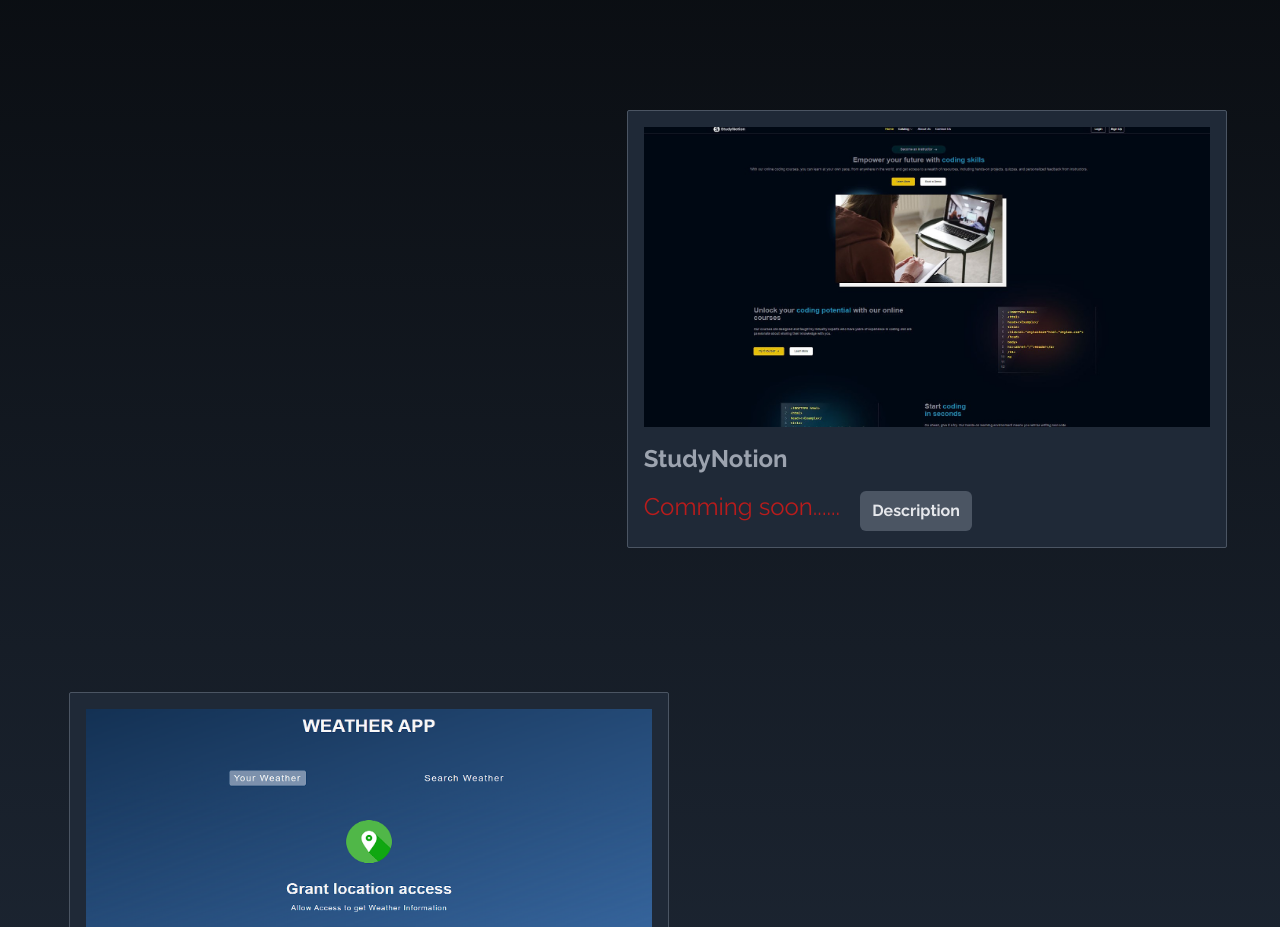
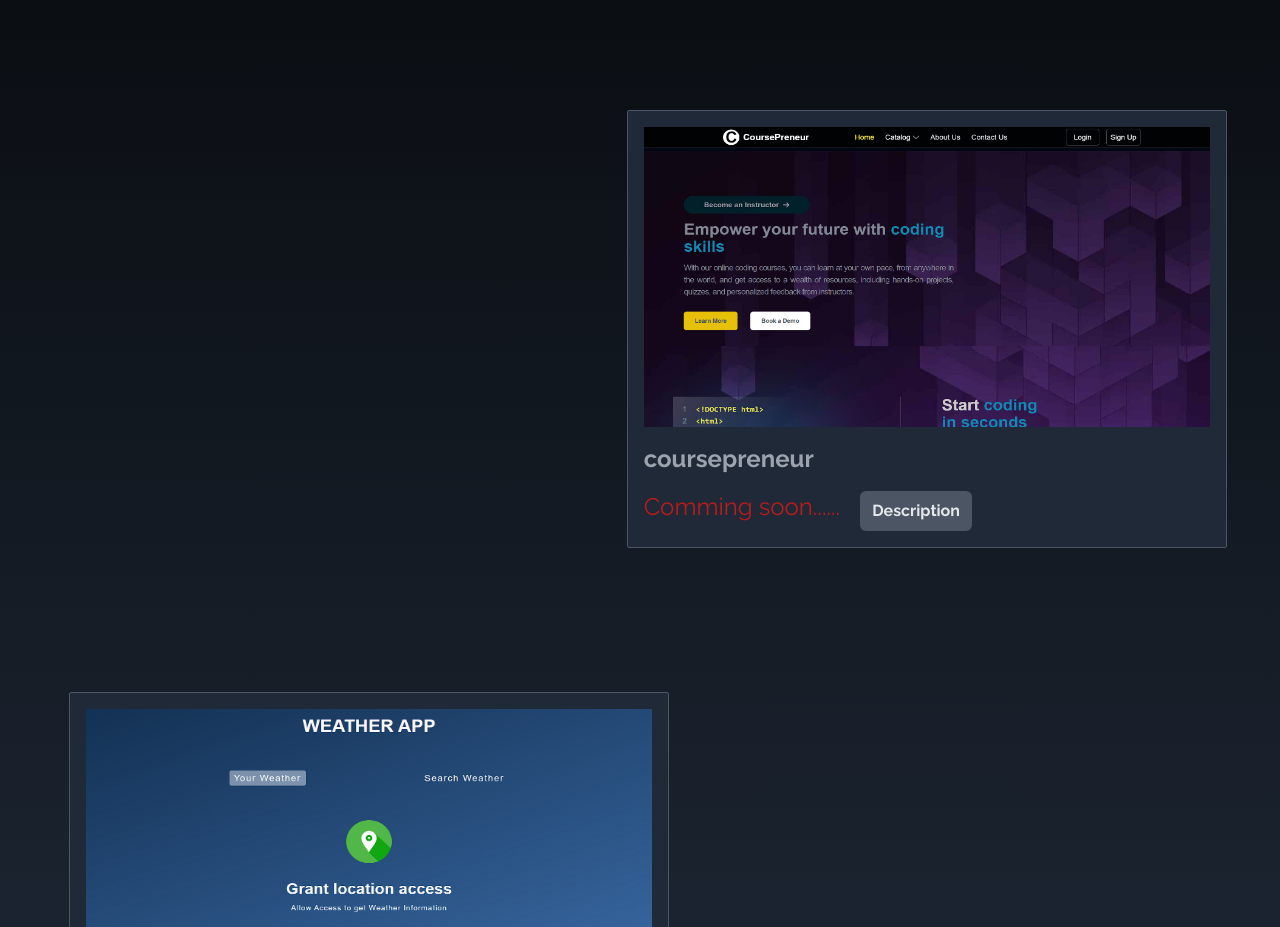
Before and after one commit to jigarvyasidea/jigarprotfolio, a React (Create React App) app: page / in a window 1280 px wide. Shown: the part 1500-2427 px from the top of the page. Built offline with nearby package versions, Linux system fonts and the light colour scheme.

Commit message:
coursePreneur add

```diff
--- a/src/components/Portfolio.js
+++ b/src/components/Portfolio.js
@@ -1,7 +1,7 @@
 import React, { useState } from 'react'
 import hacktech from '../image/projects/hacktech.jpg'
 import Weather from '../image/projects/WeatherApp.png'
-import StudyNotion from '../image/projects/StudyNotion.jpg'
+import coursepreneur from '../image/projects/coursePreneur.jpg'
 
 
 const Portfolio = () => {
@@ -16,10 +16,10 @@
             description: '  this is the development of a sophisticated MERN stack web application enabling localized teacher-student interaction through pin code -based searches, comprehensive profiles, and video demos   '
         },
         {
-            title: 'StudyNotion',
-            image: StudyNotion,
+            title: 'coursepreneur',
+            image: coursepreneur,
             link:  '',
-            codelink: 'https://my-weather-app-pratik.netlify.app',
+            codelink: 'https://coursepreneur.vercel.app/',
             description: ' This is a full stack course selling app with backend implemented in Nodejs and frontend developed in react js while styling design in Tailwind and Mongodb used as Database '
         },
         {
```
Also changed, not shown: src/image/projects/coursePreneur.jpg (added), 1 other file (tests, documents, lock files or other folders).
